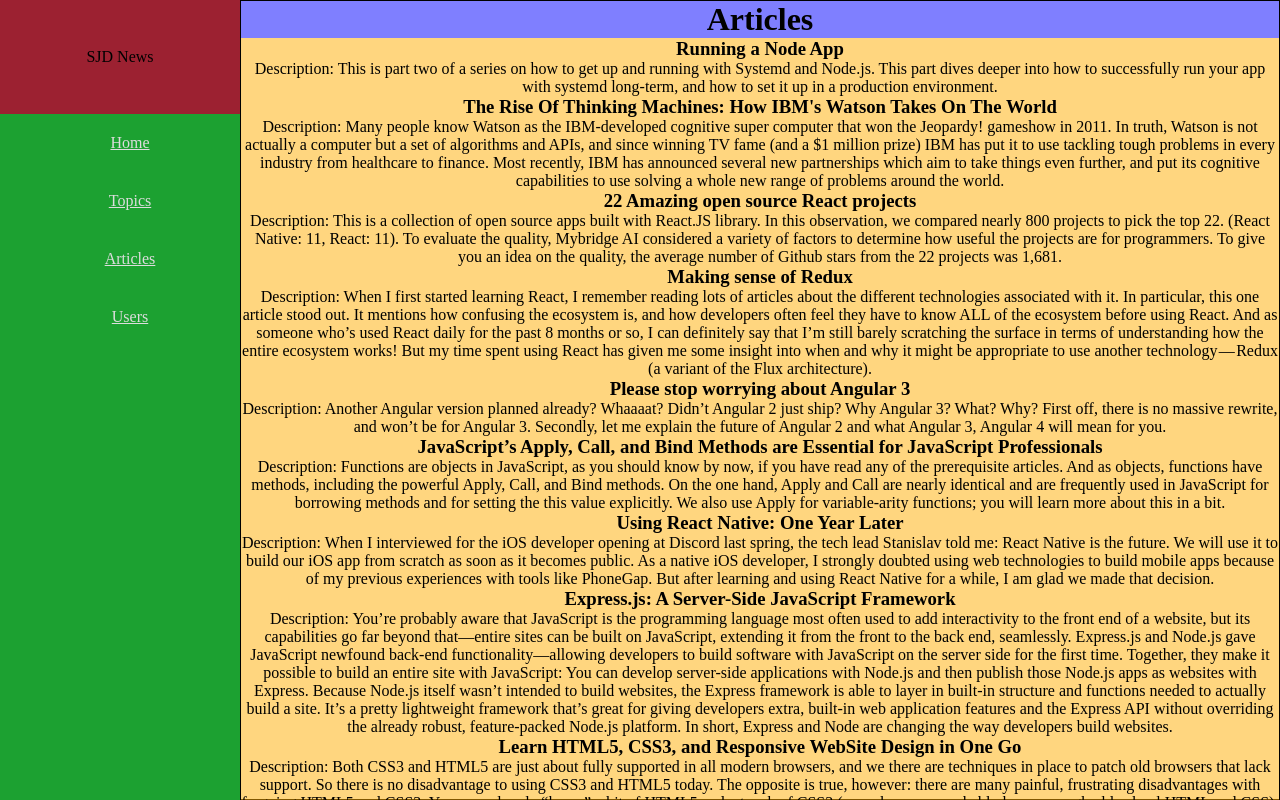
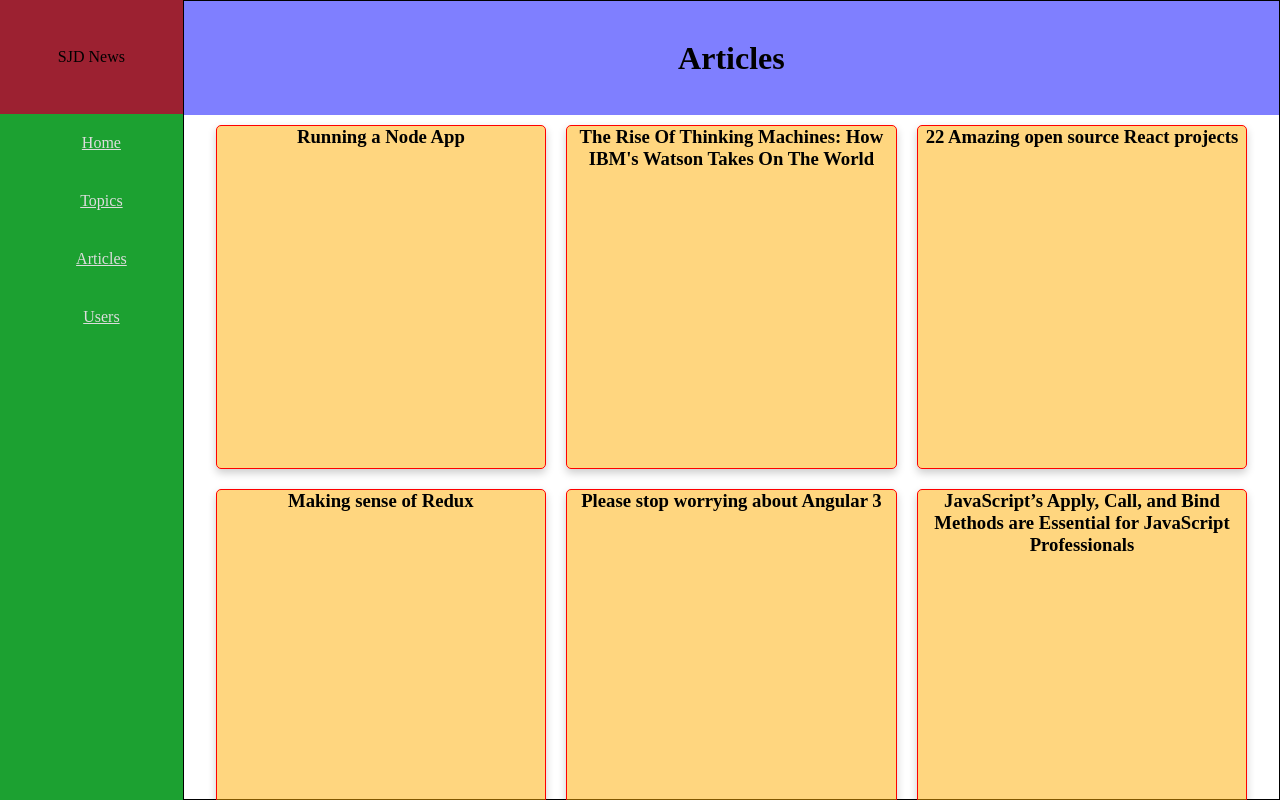
Before and after one commit to samueljai/FE2-SJD-News, a React (Create React App) app: page /articles in a window 1280 px wide. Shown: the top 800 px of the page. Built offline with nearby package versions, Linux system fonts and the light colour scheme; the HTML template or start-up script is replaced by a standard one.

Commit message:
added responsive cards for displaying content

```diff
--- a/src/App.css
+++ b/src/App.css
@@ -22,10 +22,10 @@
   'navBar'
   'navBar';
   height: 100%;
-  width: 240px;
+  width: 50%;
   position: fixed;
   overflow-y: auto;
-  transform: translateX(-245px);
+  transform: translateX(-100%);
   box-shadow: 0 2px 2px 0 rgba(0, 0, 0, 0.16), 0 0 0 1px rgba(0, 0, 0, 0.08);
   background-color: #394263;
 }
@@ -54,7 +54,27 @@
 
 main {
   grid-area: main;
-  background-color: rgba(255, 174, 0, 0.5);
+  display: flex;
+  flex-wrap: wrap;
+  justify-content: center;
+  align-items: flex-start;
+}
+
+main > .card {
+    border: 1px solid red;
+    background-color: rgba(255, 174, 0, 0.5);
+    box-shadow: 0 4px 8px 0 rgba(0,0,0,0.2);
+    transition: 0.3s;
+    width: 30%;
+    min-width: 135px;
+    border-radius: 5px;
+    height: 50%;
+    max-height: 400px;
+    margin: 10px;
+}
+
+main > .card:hover {
+  box-shadow: 0 8px 16px 0 rgba(0,0,0,0.2);
 }
 
 /* Tablet: Screens above 700px and below 750px */
@@ -79,5 +99,6 @@
     grid-template-areas:
     'logo'
     'navBar';
+    width: 100%;
   }
 }
--- a/src/Components/ListArticles.jsx
+++ b/src/Components/ListArticles.jsx
@@ -3,17 +3,13 @@
 
 const ListArticles = ({ articles }) => {
   return (
-    <ul>
+    <React.Fragment>
       {articles.map(article => (
-        <li key={`${article.created_at}`} onClick={() => handleClick(article.title)}>
+        <div className="card" onClick={() => handleClick(article.title)}>
           <h3>{article.title}</h3>
-          <p>
-            Description: {article.body}
-          </p>
-        </li>
-      ))
-      }
-    </ul >
+        </div>
+      ))}
+    </React.Fragment>
   );
 };
 
--- a/src/Components/ListTopics.jsx
+++ b/src/Components/ListTopics.jsx
@@ -1,19 +1,17 @@
 import React from 'react';
 import { navigate } from '@reach/router';
 
+
 const ListTopics = ({ topics }) => {
   return (
-    <ul>
+    <React.Fragment>
       {topics.map(topic => (
-        <li key={`${topic.slug}`} onClick={() => handleClick(topic.slug)}>
+        <div className="card" onClick={() => handleClick(topic.slug)}>
           <h3>{topic.slug}</h3>
-          <p>
-            Description: {topic.description}
-          </p>
-        </li>
-      ))
-      }
-    </ul >
+          <p>Description: {topic.description}</p>
+        </div>
+      ))}
+    </React.Fragment>
   );
 };
 
--- a/src/Components/ListUsers.jsx
+++ b/src/Components/ListUsers.jsx
@@ -3,17 +3,15 @@
 
 const ListUsers = ({ users }) => {
   return (
-    <ul>
+    <React.Fragment>
       {users.map(user => (
-        <li key={user.username} onClick={() => handleClick(user.username)}>
+        <div className="card" onClick={() => handleClick(user.username)}>
           <h3>{user.username}</h3>
-          <p>
-            name: {user.name}
-          </p>
+          <p>name: {user.name}</p>
           <img src={user.avatar_url} alt={`${user.username}'s avatar`} />
-        </li>
+        </div>
       ))}
-    </ul>
+    </React.Fragment>
   );
 };
 
--- a/src/Components/Topics.jsx
+++ b/src/Components/Topics.jsx
@@ -1,6 +1,6 @@
 import React, { Component } from 'react';
 import Header from './Header';
-import '../CSS/Articles.css'
+import '../CSS/Topics.css'
 import ListTopics from './ListTopics';
 
 class Topics extends Component {
```
